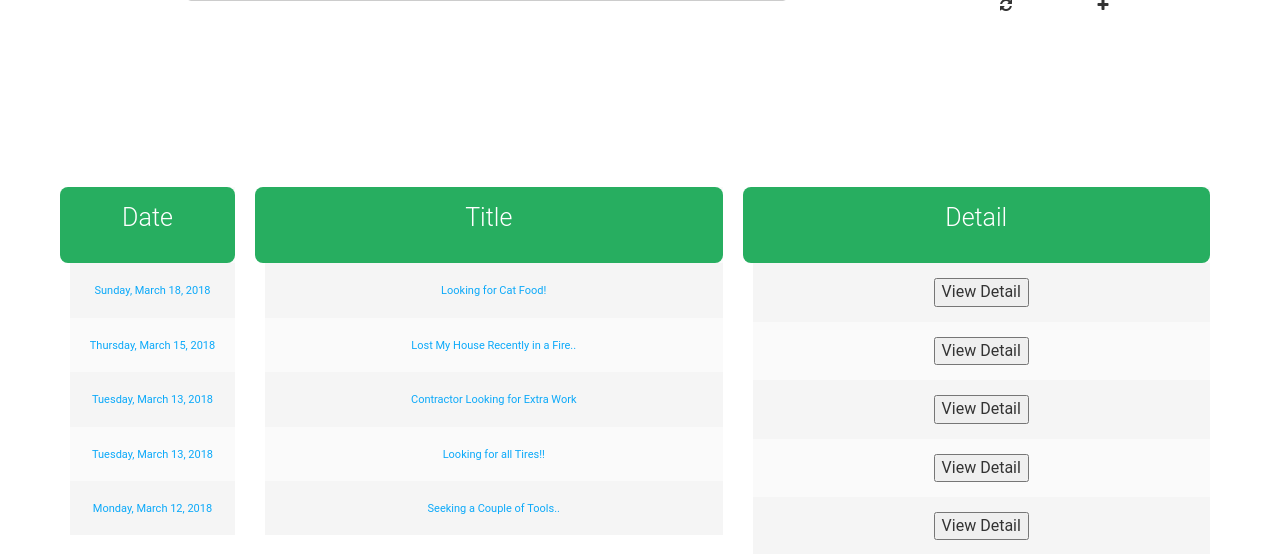
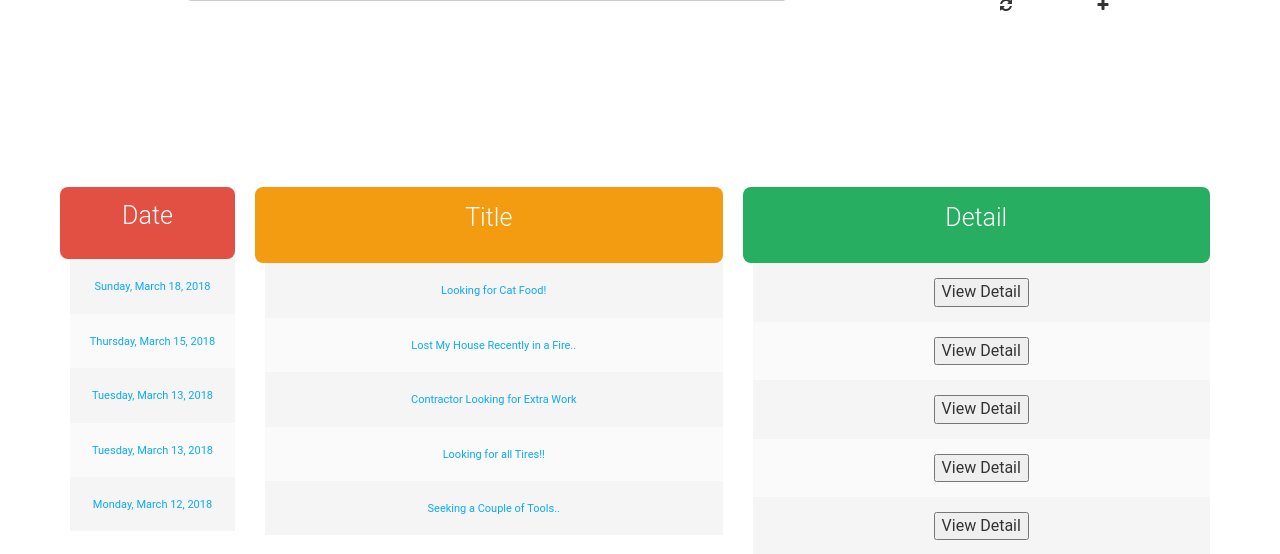
Before and after one commit to agauba5/DDCH4ABQ, a PHP site: page /seeker.php in a window 1280 px wide. Shown: the part 215-769 px from the top of the page. Run offline with PHP 8.4, Linux system fonts and the light colour scheme; some libraries are stand-ins or nearby versions.

Commit message:
modified

```diff
--- a/provider.php
+++ b/provider.php
@@ -62,7 +62,7 @@ include 'fakeRequest.php';
             <div class="row">
                 <div class="col-sm-2 plan price-one wow fadeInDown" data-wow-offset="0" data-wow-delay="0.2s">
                     <ul>
-                    <li class="heading-two">
+                    <li class="heading-six">
                     <h2>Date</h2>
 					<?php
 					foreach ($giver as $id => $var )
@@ -75,7 +75,7 @@ include 'fakeRequest.php';
                 </div>
                 <div class="col-sm-5 plan price-one wow fadeInDown" data-wow-offset="0" data-wow-delay="0.2s">
                     <ul>
-                    <li class="heading-two">
+                    <li class="heading-three">
                     <h2>Title</h2>
                     </li>
 					<?php
--- a/seeker.php
+++ b/seeker.php
@@ -62,7 +62,7 @@ include "fakerequest.php";
             <div class="row">
                 <div class="col-sm-2 plan price-one wow fadeInDown" data-wow-offset="0" data-wow-delay="0.2s">
                     <ul>
-                    <li class="heading-two">
+                    <li class="heading-six">
 						<h2>Date</h2>
                     </li>
 					<?php
@@ -76,7 +76,7 @@ include "fakerequest.php";
                 </div>
                 <div class="col-sm-5 plan price-one wow fadeInDown" data-wow-offset="0" data-wow-delay="0.2s">
                     <ul>
-                    <li class="heading-two">
+                    <li class="heading-three">
                     <h2>Title</h2>
 					<?php
 					foreach ($seeker as $id => $var )
```
